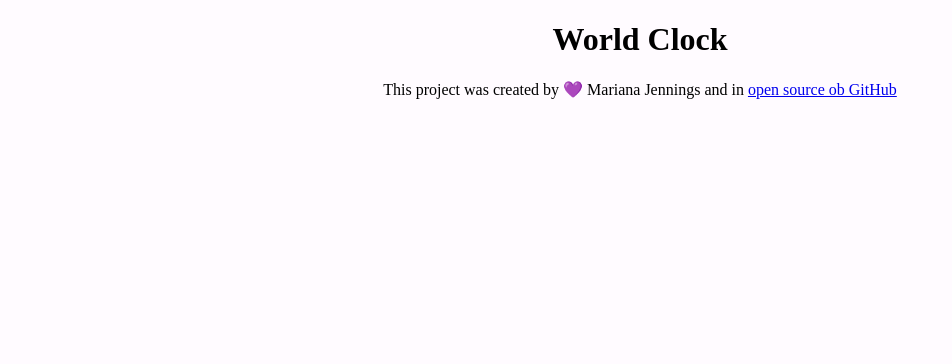
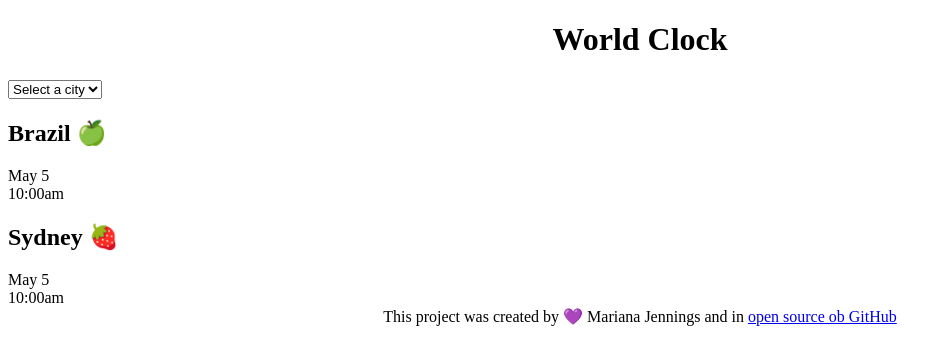
Before and after one commit to MariJ12/World-ClockMJ, a plain HTML site: page index.html in a window 1280 px wide. Shown: the whole page, without its empty margins (0-952 px from the left). Drawn offline with Linux system fonts and the light colour scheme.

Commit message:
Added the basics Html

```diff
--- a/css/style.css
+++ b/css/style.css
@@ -1,6 +1,3 @@
-body {
-  background: rgb(255, 251, 255);
-}
 h1 {
   text-align: center;
 }
--- a/index.html
+++ b/index.html
@@ -8,7 +8,22 @@
     <title>Wordl Clock - MJ</title>
   </head>
   <body>
-    <h1>World Clock</h1>
+    <div class="container">
+      <h1>World Clock</h1>
+      <select>
+        <option value=" ">Select a city</option>
+        <option value=" ">London</option>
+        <option value=" ">New York</option>
+        <option value=" ">Auckland</option>
+      </select>
+      <div class="citiesonshow"></div>
+      <h2>Brazil 🍏</h2>
+      <div class="date">May 5</div>
+      <div class="time">10:00am</div>
+      <h2>Sydney 🍓</h2>
+      <div class="date">May 5</div>
+      <div class="time">10:00am</div>
+    </div>
     <footer>
       This project was created by 💜 Mariana Jennings and in
       <a href="https://github.com/MariJ12/World-ClockMJ" target="_blank "
```
